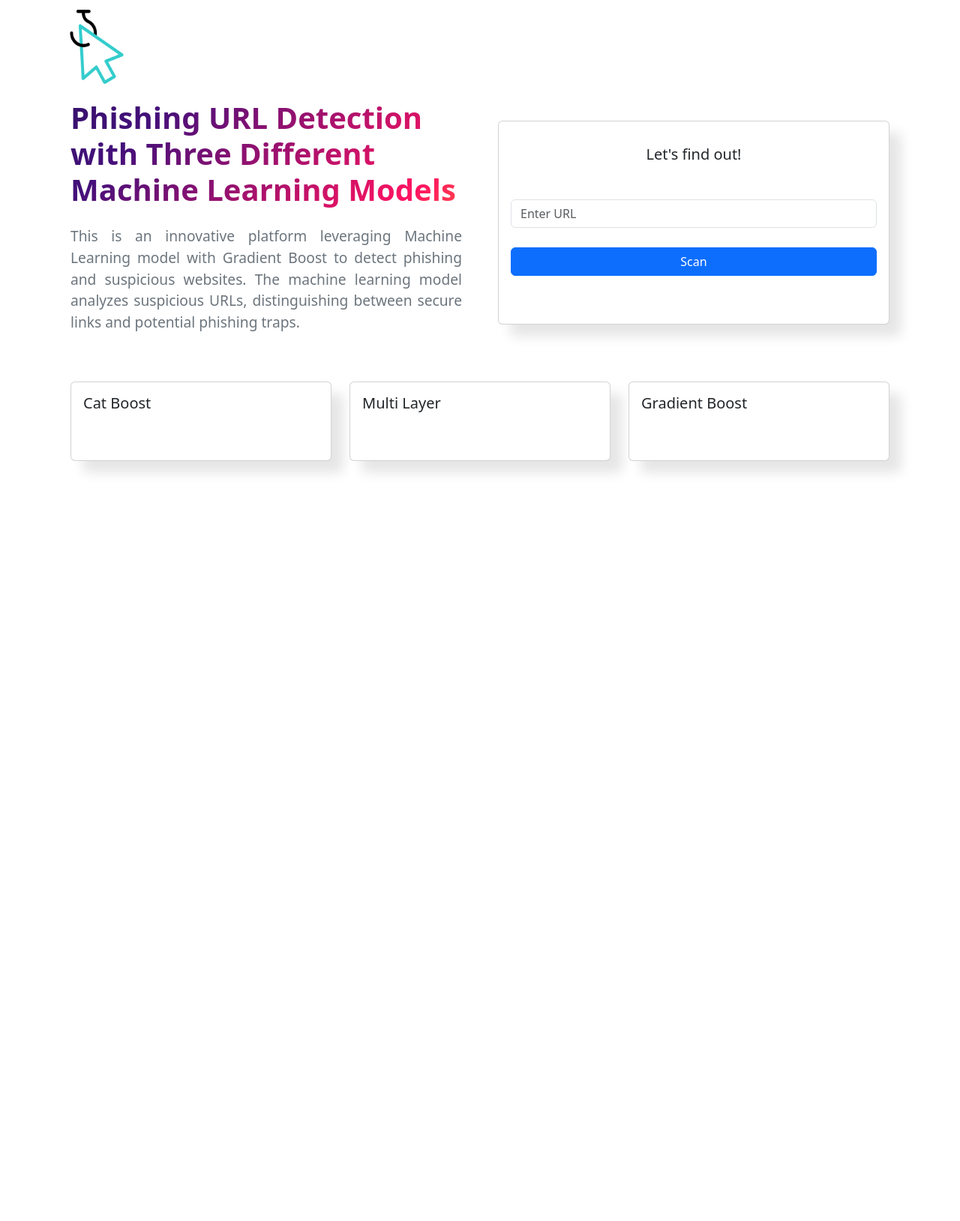
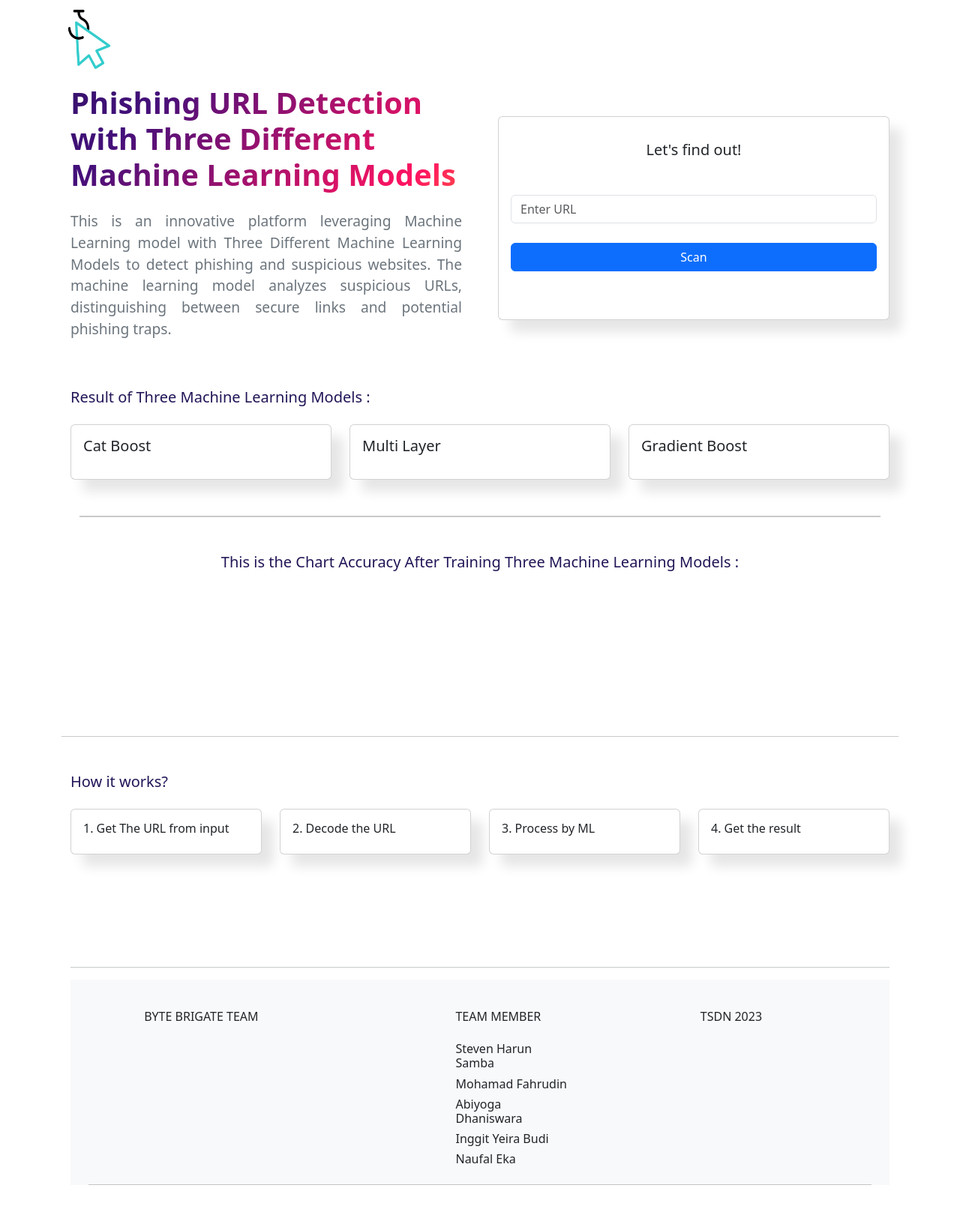
Before and after one commit to adinfahru/phishing-url-detection, a Flask app: page / in a window 1280 px wide. Shown: the whole page at 75% size. Before the commit the page ends 631 px from the top, so only its background shows below. Run offline with Flask 3, Linux system fonts and the light colour scheme; a map, chart or similar area stays blank; some libraries are stand-ins or nearby versions.

Commit message:
add flow and footer

```diff
--- a/static/styles.css
+++ b/static/styles.css
@@ -3,7 +3,7 @@ body {
   font-size: 16px;
   line-height: 1.6;
   background-color: #f8f9fa;
-  color: #495057;
+  color: #231557;
 }
 
 h1,h2,h3,h4,h5,h6 {
@@ -24,8 +24,6 @@ h1 {
   border-radius: 10px;
   box-shadow: 1rem 1rem 1rem rgba(0, 0, 0, 0.1);
 }
-
-
 
 .desc{
   text-align: justify;
@@ -96,7 +94,7 @@ a:hover {
   width: 100%;
   height: 100%;
   background-color: rgba(255, 255, 255, 0.8); /* Adjust the alpha channel for the desired level of opacity */
-  backdrop-filter: blur(5px); /* Adjust the blur amount */
+  backdrop-filter: blur(10%); /* Adjust the blur amount */
   z-index: 999; /* Ensure the overlay is below the loading div */
 }
 
@@ -113,6 +111,7 @@ div#loading {
   display: flex;
   justify-content: center;
   align-items: center;
+  z-index: 1000;
   }
 
   *,
@@ -123,7 +122,7 @@ div#loading {
   }
 
   :root {
-    --size: 120;
+    --size: 100;
     --coefficient: 1px;
     --timeline: 2.6s;
     --delay: 0.65s;
@@ -280,3 +279,12 @@ div#loading {
     top: 0;
     left: 0;
   }
+
+  /* Flow */
+  .flow-card {
+    margin: 10px;
+    border-radius: 10px;
+    overflow: hidden;
+    min-height: 100px;
+    display: flex;
+  }
--- a/templates/index.html
+++ b/templates/index.html
@@ -13,8 +13,9 @@
   <script src="https://cdn.canvasjs.com/canvasjs.min.js"></script>
   <script src="https://ajax.googleapis.com/ajax/libs/jquery/3.7.1/jquery.min.js"></script>
 
-  <script type="text/javascript">// <![CDATA[
-      function loading(){
+  <script type="text/javascript">
+    // <![CDATA[
+    function loading() {
       $("#loading").show();
       $("#content").hide();
       document.getElementById('loading').style.display = 'block';
@@ -32,10 +33,11 @@
         overlay.parentNode.removeChild(overlay);
       }
     }
-      window.onload = function() {
+    window.onload = function () {
       hideLoading();
     };
-// ]]></script>
+    // ]]>
+  </script>
 
 </head>
 
@@ -65,7 +67,7 @@
   <nav class="navbar bg-body">
     <div class="container">
       <a class="navbar-brand">
-        <img src="/static/images/cursor.png" alt="icons" width="94" height="99">
+        <img src="/static/images/cursor.png" alt="icons" width="74" height="79">
       </a>
     </div>
   </nav>
@@ -80,7 +82,7 @@
             </h1>
             <p class="desc">
               This is an innovative platform leveraging Machine Learning
-              model with Gradient Boost to detect phishing and suspicious websites.
+              model with Three Different Machine Learning Models to detect phishing and suspicious websites.
               The machine learning model analyzes suspicious URLs, distinguishing between secure links and potential
               phishing traps.
             </p>
@@ -110,14 +112,16 @@
         </div>
       </div>
       <div class="container mt-5" id="content">
+        <div class="mb-4" style="color: #231557;">
+          <h5>Result of Three Machine Learning Models : </h5>
+        </div>
         <div class="row">
           <div class="col-lg-4">
             <div class="card" id="check">
               <div class="card-body" id="form1">
                 <h5>Cat Boost</h5>
-                <div class="mt-5">
+                <div class="mt-3">
                   <h5 id="prediction_cat" class=""></h5>
-                  <h6 class=""><a href="{{ url }}" target="_blank">{{ url }}</a></h6>
                 </div>
               </div>
             </div>
@@ -126,9 +130,8 @@
             <div class="card" id="check">
               <div class="card-body" id="form1">
                 <h5>Multi Layer</h5>
-                <div class="mt-5">
+                <div class="mt-3">
                   <h5 id="prediction_mlp" class=""></h5>
-                  <h6 class=""><a href="{{ url }}" target="_blank">{{ url }}</a></h6>
                 </div>
               </div>
             </div>
@@ -137,23 +140,97 @@
             <div class="card" id="check">
               <div class="card-body" id="form1">
                 <h5>Gradient Boost</h5>
-                <div class="mt-5">
+                <div class="mt-3">
                   <h5 id="prediction_gbc" class=""></h5>
-                  <h6 class=""><a href="{{ url }}" target="_blank">{{ url }}</a></h6>
                 </div>
               </div>
             </div>
           </div>
         </div>
+        <div class="container mt-5 text-center">
+          <hr style="border: 1px solid;">
+          <div class="mt-5 mb-5" style="color: #231557;">
+            <h5>This is the Chart Accuracy After Training Three Machine Learning Models : </h5>
+          </div>
+          <div class="row">
+            <div class="col-lg-12 text-center">
+              <canvas id="chart" class="mx-auto" style="max-width: 800px;"></canvas>
+            </div>
+          </div>
+        </div>
+      </div>
+      <hr>
+    </div>
+    <!-- Flow -->
     <div class="container mt-5">
-          <div class="row">
-            <div class="col-lg-12">
-              <canvas id="chart"></canvas>
+      <div class="mb-4" style="color: #231557;">
+        <h5>How it works?</h5>
+      </div>
+      <div class="row row-cols-1 row-cols-md-4 g-4">
+        <div class="col">
+          <div class="card">
+            <div class="card-body">
+              <h5 class="card-title fs-6">1. Get The URL from input</h5>
+            </div>
+          </div>
+        </div>
+        <div class="col">
+          <div class="card">
+            <div class="card-body">
+              <h5 class="card-title fs-6">2. Decode the URL</h5>
+            </div>
+          </div>
+        </div>
+        <div class="col">
+          <div class="card">
+            <div class="card-body">
+              <h5 class="card-title fs-6">3. Process by ML</h5>
+            </div>
+          </div>
+        </div>
+        <div class="col">
+          <div class="card">
+            <div class="card-body">
+              <h5 class="card-title fs-6">4. Get the result</h5>
             </div>
           </div>
         </div>
       </div>
     </div>
+    <div>
+    </div>
+    <div class="container my-5" style="margin-top: 50px;">
+      <hr style="margin-top: 150px;">
+      <footer class="text-center text-lg-start bg-body-tertiary">
+        <div class="container p-4 pb-0">
+          <section class="">
+            <div class="row">
+              <div class="col-md-3 col-lg-3 col-xl-3 mx-auto mt-3">
+                <h6 class="text-uppercase mb-4 font-weight-bold">
+                  Byte Brigate Team
+                </h6>
+              </div>
+              <hr class="w-100 clearfix d-md-none" />
+              <div class="col-md-2 col-lg-2 col-xl-2 mx-auto mt-3">
+                <h6 class="text-uppercase mb-4 font-weight-bold">Team Member</h6>
+                <h6>Steven Harun Samba</h6>
+                <h6>Mohamad Fahrudin</h6>
+                <h6>Abiyoga Dhaniswara</h6>
+                <h6>Inggit Yeira Budi</h6>
+                <h6>Naufal Eka</h6>
+              </div>
+              <hr class="w-100 clearfix d-md-none" />
+              <div class="col-md-3 col-lg-2 col-xl-2 mx-auto mt-3">
+                <h6 class="text-uppercase mb-4 font-weight-bold">
+                  TSDN 2023
+                </h6>
+              </div>
+              <hr class="w-100 clearfix d-md-none" />
+            </div>
+          </section>
+          <hr class="my-3">
+        </div>
+      </footer>
     </div>
 
     <!-- JavaScript -->
@@ -170,62 +247,71 @@
 
       // Logika untuk menampilkan disclaimer jika URL hanya mengandung "http"
       if (url.includes("http://")) {
-      var disclaimer = "<div class='alert alert-warning mt-3' role='alert'> Please note that if a URL contains 'http,' it is considered potentially in-secure, even if the website is well-known. While reputable websites may still use 'http,' this protocol lacks the encryption provided by 'https,' making it less secure for transmitting sensitive information. </div>";
+        var disclaimer =
+          "<div class='alert alert-warning mt-3' role='alert'> Please note that if a URL contains 'http,' it is considered potentially in-secure, even if the website is well-known. While reputable websites may still use 'http,' this protocol lacks the encryption provided by 'https,' making it less secure for transmitting sensitive information. </div>";
         document.getElementById("disclaimer").innerHTML = disclaimer;
       };
 
       let total_safe_probability = ((gbc_safe_probability + cat_safe_probability + mlp_safe_probability) / 3).toFixed(2)
-    let total_malicious_probability = ((gbc_malicious_probability + cat_malicious_probability + mlp_malicious_probability) / 3).toFixed(2)
+      let total_malicious_probability = ((gbc_malicious_probability + cat_malicious_probability +
+        mlp_malicious_probability) / 3).toFixed(2)
 
       if (total_safe_probability <= 100 && total_safe_probability >= 50) {
-      var label = "<div class='alert alert-success mt-3' role='alert'> Total Result :  " + total_safe_probability + "% safe </div>";
+        var label = "<div class='alert alert-success mt-3' role='alert'> Average Result :  " + total_safe_probability +
+          "% safe </div>";
         document.getElementById("totalResult").innerHTML = label;
       } else if (total_safe_probability >= 0 && total_safe_probability < 50) {
-      var label = "<div class='alert alert-danger mt-3' role='alert'> Total Result :  " + total_malicious_probability + "% unsafe </div>"
+        var label = "<div class='alert alert-danger mt-3' role='alert'> Average Result :  " +
+          total_malicious_probability + "% unsafe </div>"
         document.getElementById("totalResult").innerHTML = label;
       };
 
       // Logika untuk menampilkan hasil prediksi jika URL menggunakan "https"
       if (gbc_safe_probability <= 100 && gbc_safe_probability >= 50) {
-      var label = "<div class='alert alert-success mt-3' role='alert'> Result :  " + gbc_safe_probability + "% safe </div>";
+        var label = "<div class='alert alert-success mt-3' role='alert'> Result :  " + gbc_safe_probability +
+          "% safe </div>";
         document.getElementById("prediction_gbc").innerHTML = label;
       } else if (gbc_safe_probability >= 0 && gbc_safe_probability < 50) {
-      var label = "<div class='alert alert-danger mt-3' role='alert'> Result :  " + gbc_malicious_probability + "% unsafe </div>";
+        var label = "<div class='alert alert-danger mt-3' role='alert'> Result :  " + gbc_malicious_probability +
+          "% unsafe </div>";
         document.getElementById("prediction_gbc").innerHTML = label;
       };
 
       // Logika untuk menampilkan hasil prediksi jika URL menggunakan "https"
       if (cat_safe_probability <= 100 && cat_safe_probability >= 50) {
-      var label = "<div class='alert alert-success mt-3' role='alert'> Result :  " + cat_safe_probability + "% safe </div>";
+        var label = "<div class='alert alert-success mt-3' role='alert'> Result :  " + cat_safe_probability +
+          "% safe </div>";
         document.getElementById("prediction_cat").innerHTML = label;
       } else if (cat_safe_probability >= 0 && cat_safe_probability < 50) {
-      var label = "<div class='alert alert-danger mt-3' role='alert'> Result :  " + cat_malicious_probability + "% unsafe </div>";
+        var label = "<div class='alert alert-danger mt-3' role='alert'> Result :  " + cat_malicious_probability +
+          "% unsafe </div>";
         document.getElementById("prediction_cat").innerHTML = label;
       };
 
       // Logika untuk menampilkan hasil prediksi jika URL menggunakan "https"
       if (mlp_safe_probability <= 100 && mlp_safe_probability >= 50) {
-      var label = "<div class='alert alert-success mt-3' role='alert'> Result :  " + mlp_safe_probability + "% safe </div>";
+        var label = "<div class='alert alert-success mt-3' role='alert'> Result :  " + mlp_safe_probability +
+          "% safe </div>";
         document.getElementById("prediction_mlp").innerHTML = label;
       } else if (mlp_safe_probability >= 0 && mlp_safe_probability < 50) {
-      var label = "<div class='alert alert-danger mt-3' role='alert'> Result :  " + mlp_malicious_probability + "% unsafe </div>";
+        var label = "<div class='alert alert-danger mt-3' role='alert'> Result :  " + mlp_malicious_probability +
+          "% unsafe </div>";
         document.getElementById("prediction_mlp").innerHTML = label;
       };
 
       issuer_valid = '{{ issuer_valid }}';
       issued_by = '{{ issued_by }}';
 
-    if (issuer_valid == '1'){
+      if (issuer_valid == '1') {
         var label = 'SSL Issuer Trusted!: ' + issued_by;
         document.getElementById("issuer").innerHTML = label;
-    } else if (issuer_valid == '0'){
-      var label = "SSL Issuer Not Trusted!: "+ issued_by;
+      } else if (issuer_valid == '0') {
+        var label = "SSL Issuer Not Trusted!: " + issued_by;
         document.getElementById("issuer").innerHTML = label;
-    } else if (issuer_valid == '-1'){
+      } else if (issuer_valid == '-1') {
         var label = "SSL Checking Error! ";
         document.getElementById("issuer").innerHTML = label;
       };
-
     </script>
     <script type="text/javascript">
       showChart = '{{ chart }}';
@@ -238,10 +324,10 @@
         var myChart = new Chart(ctx, {
           type: 'bar',
           data: {
-          labels: ['Gradient Boost', 'Cat Boost', 'Multi Layer'],
+            labels: ['Cat Boost', 'Multi Layer', 'Gradient Boost'],
             datasets: [{
-            label: 'Accuracy ',
-            data: [gbc_acc_test, cat_acc_test, mlp_acc_test],
+              label: 'Highest Accuracy',
+              data: [cat_acc_test, mlp_acc_test, gbc_acc_test],
               backgroundColor: [
                 'rgba(75, 192, 192, 0.2)',
                 'rgba(255, 99, 132, 0.2)',
@@ -259,7 +345,13 @@
             scales: {
               xAxes: [{
                 ticks: {
-                min: 0,
+                  min: 90,
+                  max: 100
+                }
+              }],
+              yAxes: [{
+                ticks: {
+                  min: 90,
                   max: 100
                 }
               }]
@@ -267,7 +359,6 @@
           }
         });
       }
-
     </script>
     {% endblock %}
     <!-- ... Any other scripts or closing tags ... -->
```
Also changed, not shown: static/loadingimage.gif (deleted). Lines whose indentation alone changed are shown as unchanged.
